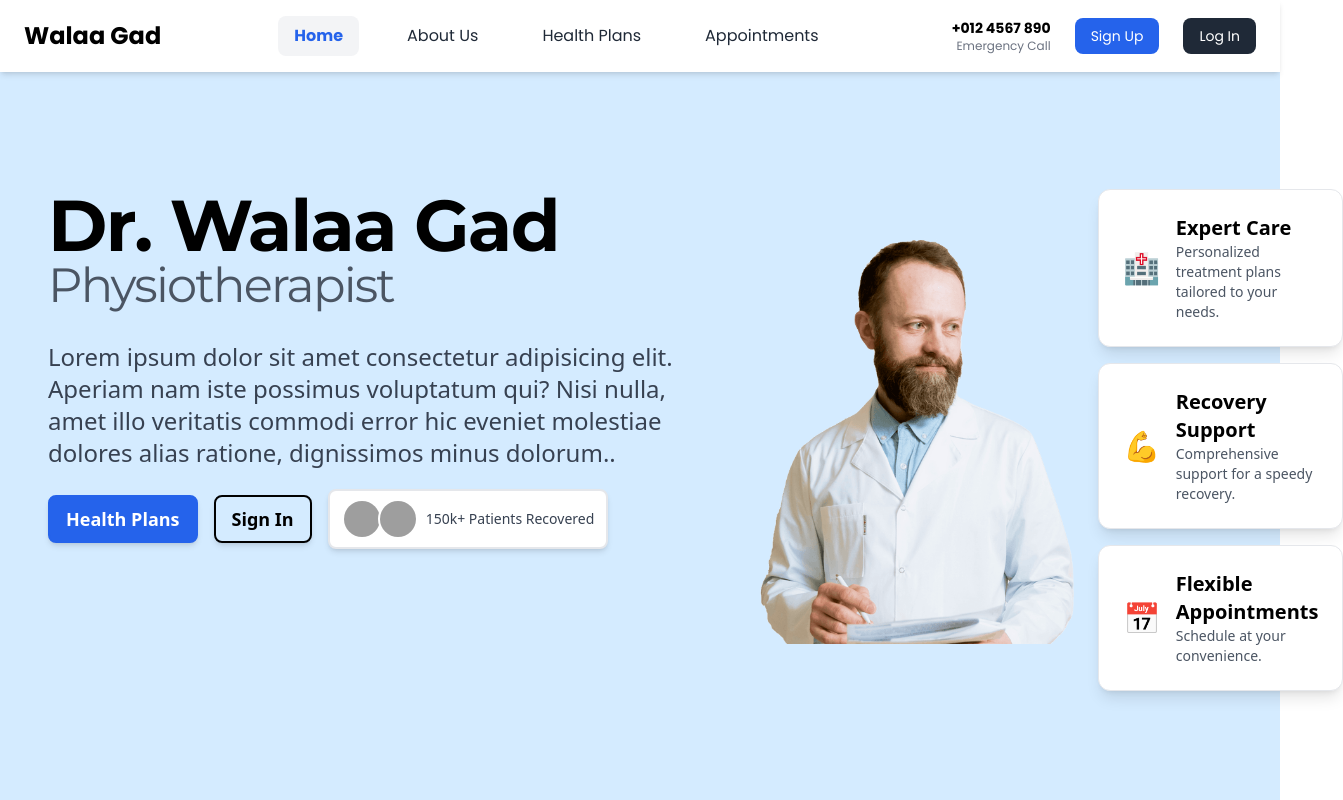
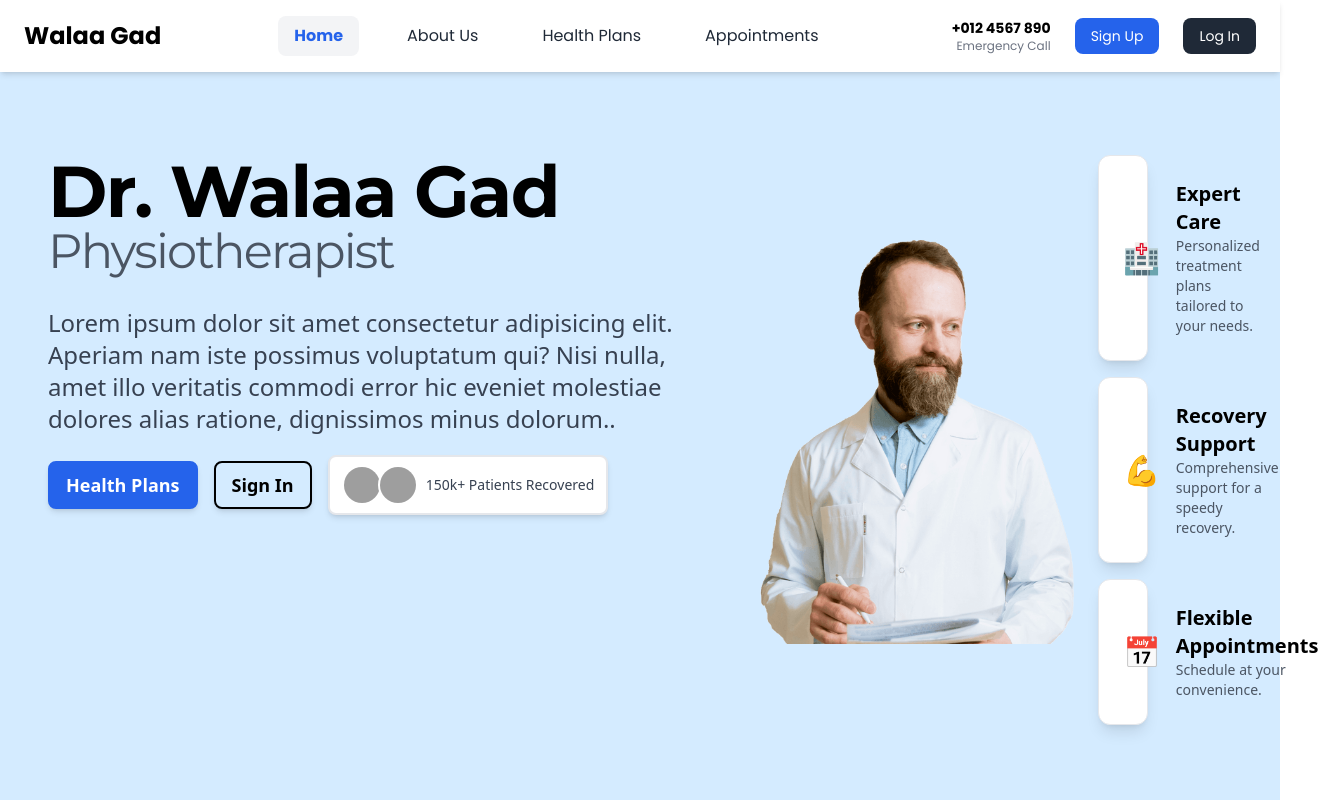
Before and after one commit to ahmed-codics/walaa, a React (Vite) app: page / in a window 1280 px wide. Shown: the top 800 px of the page, 1343 px wide, since content can reach past the window. Built offline with nearby package versions, Linux system fonts and the light colour scheme; no server answers; grey boxes are pictures that could not be loaded.

Commit message:
Update Header.jsx

```diff
--- a/src/components/Header.jsx
+++ b/src/components/Header.jsx
@@ -78,7 +78,7 @@ const Header = () => {
           />
 
           {/* Horizontal Cards */}
-          <div className="flex flex-col gap-4 w-full max-w-[100px] sm:max-w-[350px]">
+          <div className="flex flex-col gap-4 w-full max-w-[50px] sm:max-w-[50px]">
             <Card
               icon="🏥"
               title="Expert Care"
```
